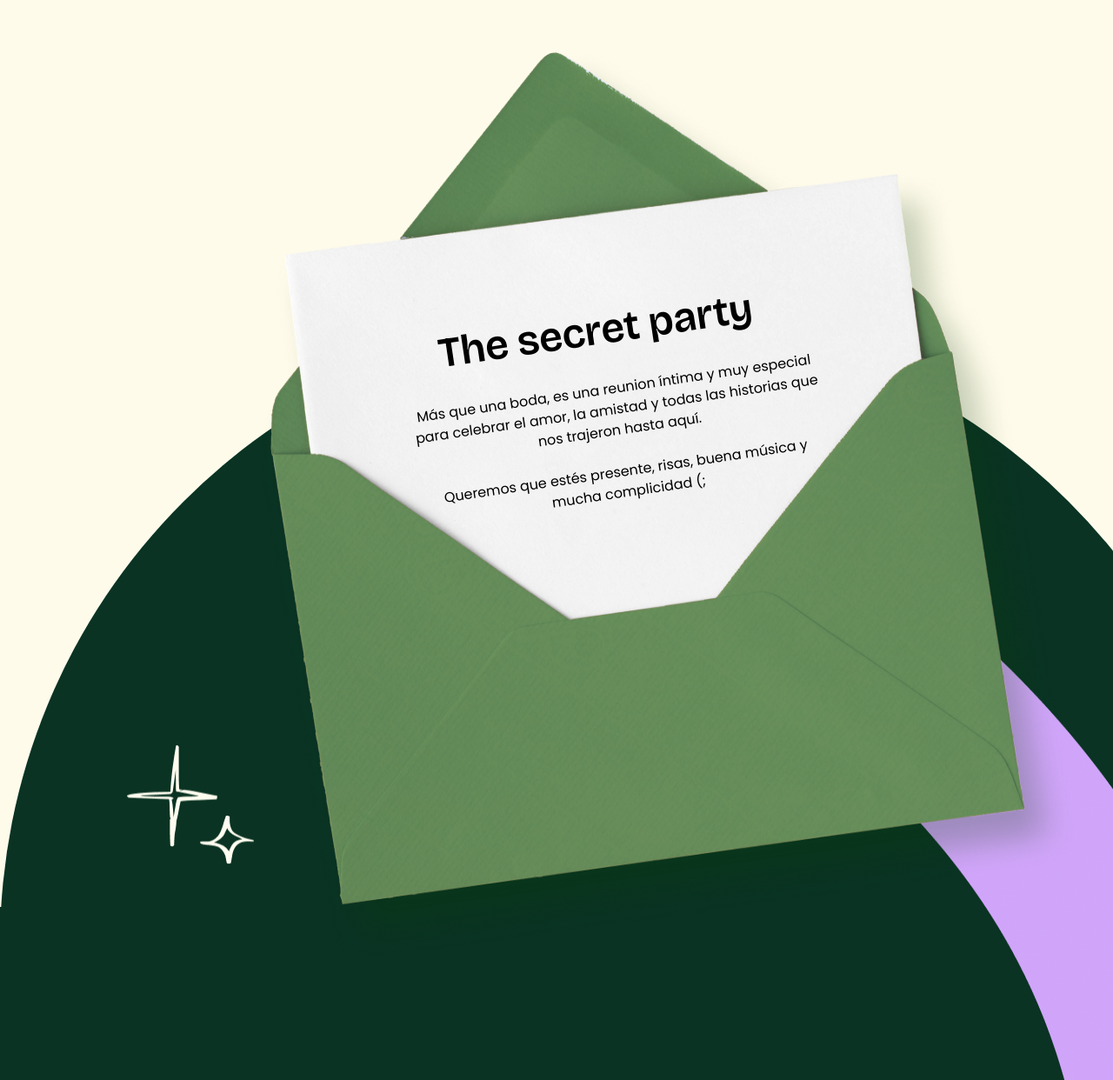
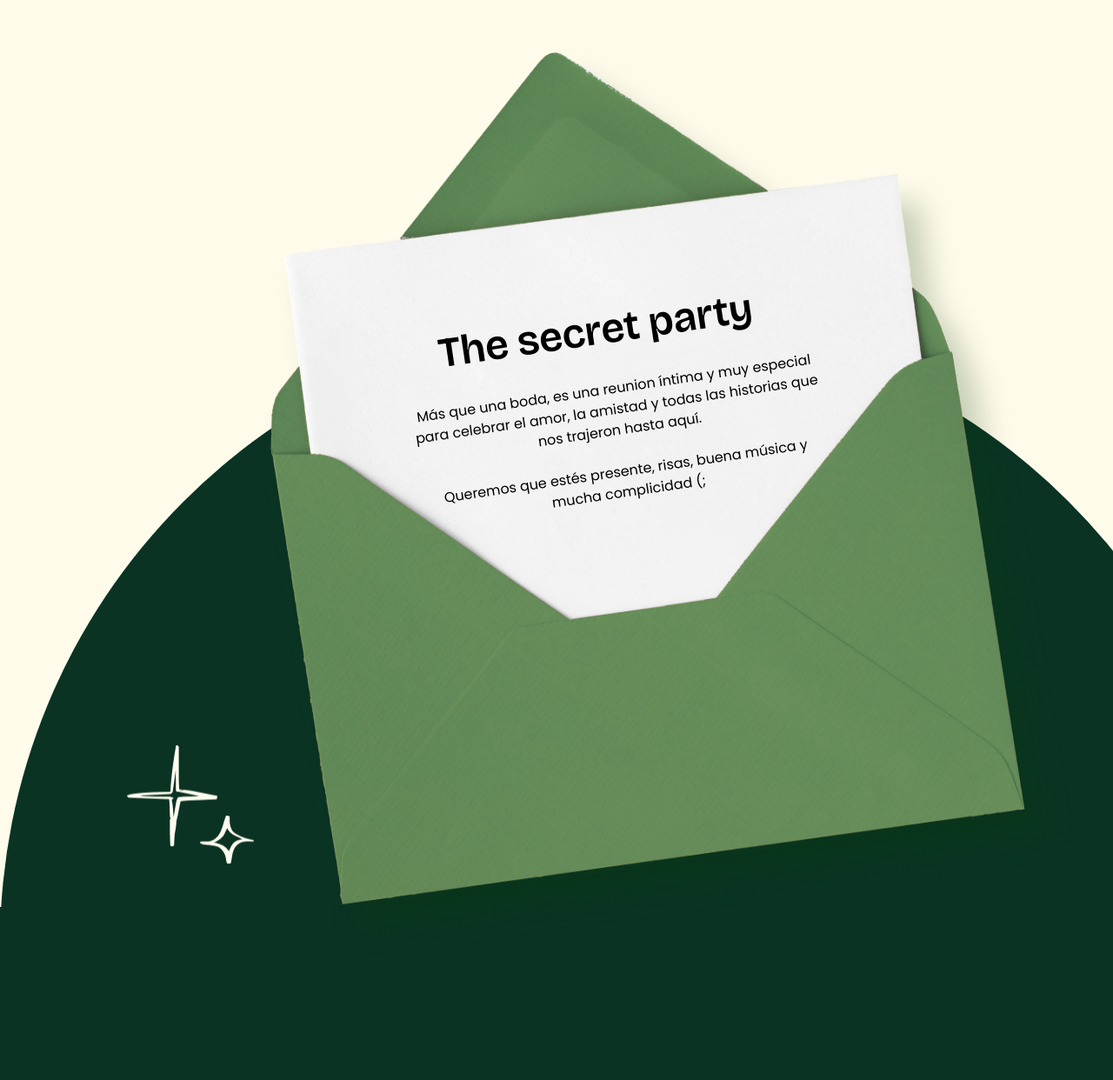
Before and after one commit to xoscar/wedding, a Next.js app: page / in a window 1280 px wide. Shown: the part 228-1470 px from the top of the page at 87% size. Built offline with nearby package versions, Linux system fonts and the light colour scheme; a web font is replaced by a local one.

Commit message:
adding animation and ico

```diff
--- a/package.json
+++ b/package.json
@@ -9,6 +9,7 @@
     "lint": "eslint"
   },
   "dependencies": {
+    "motion": "12.38.0",
     "next": "16.2.1",
     "react": "19.2.4",
     "react-dom": "19.2.4"
--- a/src/app/layout.tsx
+++ b/src/app/layout.tsx
@@ -33,6 +33,9 @@ const reenieBeanie = Reenie_Beanie({
 export const metadata: Metadata = {
   title: "Oscar & Katy",
   description: "La boda de Oscar y Katy",
+  icons: {
+    icon: "/novios.ico",
+  },
 };
 
 export default function RootLayout({
--- a/src/app/page.tsx
+++ b/src/app/page.tsx
@@ -1,4 +1,5 @@
 import Image from "next/image";
+import CurlAnimation from "./components/CurlAnimation";
 
 export default function Home() {
   return (
@@ -19,13 +20,7 @@ export default function Home() {
           alt="grass"
         />
 
-        <Image
-          className="w-[1440px] h-[5637.81px] left-0 top-[705px] absolute outline outline-[200px] outline-offset-[-100px]"
-          src="/curl.png"
-          width={1440}
-          height={5637}
-          alt="curl"
-        />
+        <CurlAnimation />
 
         <div className="w-[1474px] h-[1474px] left-[-18px] top-[5446px] absolute bg-amber-50 rounded-full" />
         <div className="left-[505px] top-[4957px] absolute text-center justify-start text-amber-50 text-5xl font-bold font-bricolage leading-[76.80px]">
```
Also changed, not shown: 1 other file (tests, documents, lock files or other folders).
